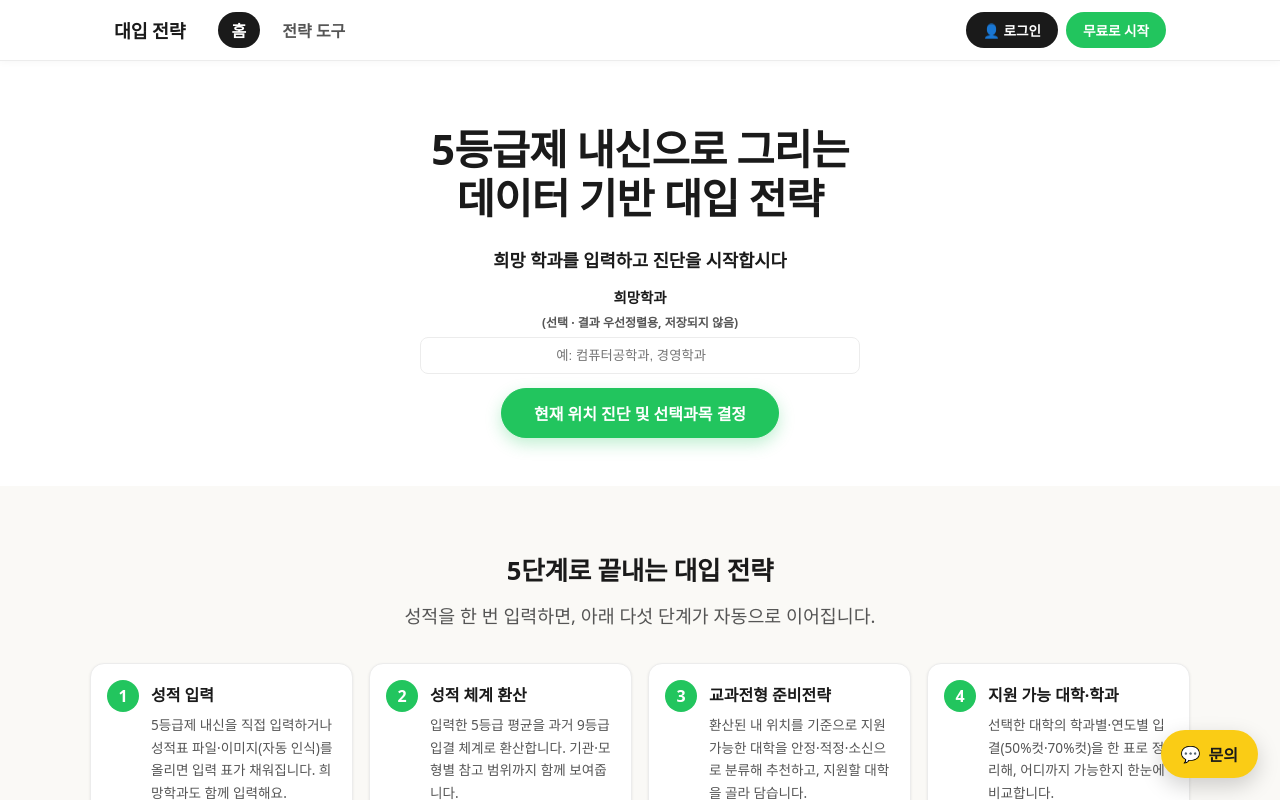
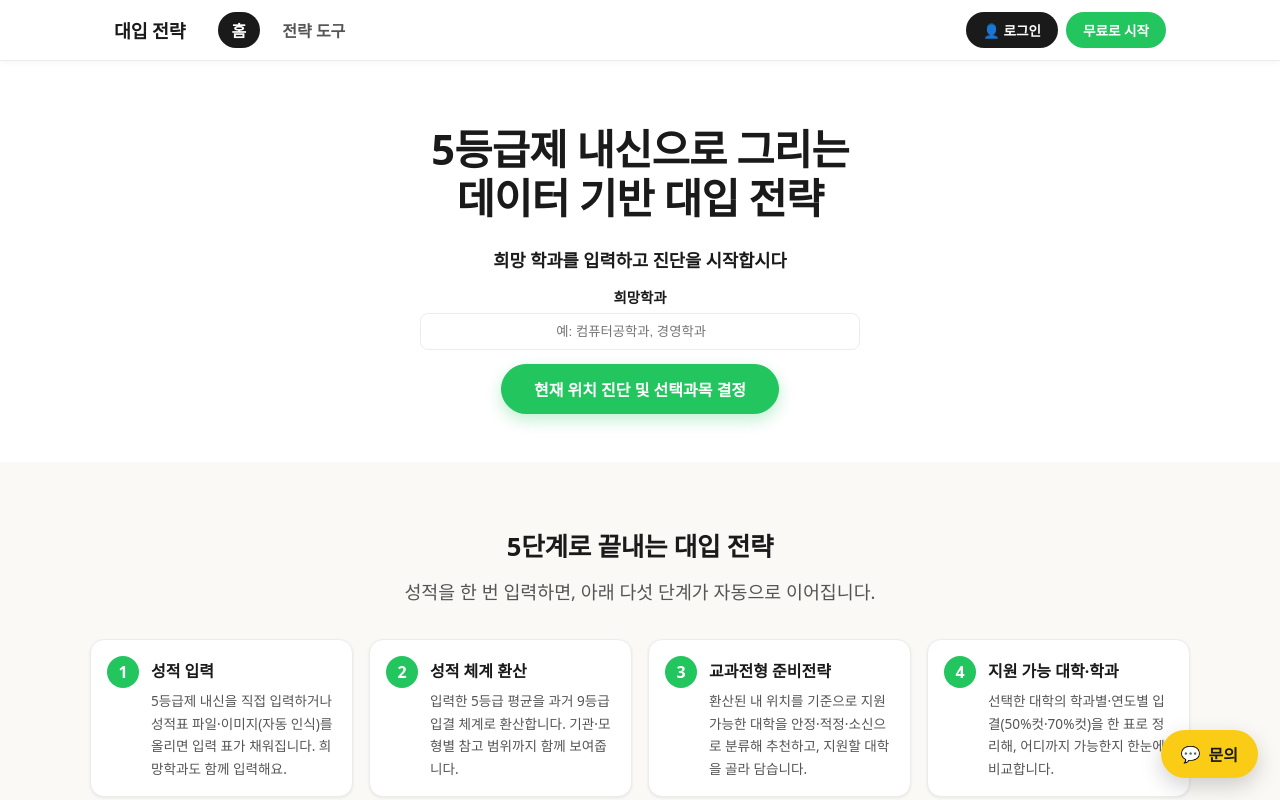
Before and after one commit to LimJeomseob/College-Admissions-Strategy-Web-Service, a React (Vite) app: page / in a window 1280 px wide. Shown: the top 800 px of the page. Built offline with nearby package versions, Linux system fonts and the light colour scheme; a web font is replaced by a local one.

Commit message:
희망학과 입력 부가 설명 문구 삭제
- '(선택 · 결과 우선정렬용, 저장되지 않음)' 제거

Co-Authored-By: Claude Opus 4.8 <noreply@anthropic.com>
Claude-Session: https://claude.ai/code/session_01KrGJoBopGp5uK7C7jZA5vW

```diff
--- a/src/components/DesiredMajorInput.tsx
+++ b/src/components/DesiredMajorInput.tsx
@@ -13,7 +13,7 @@ export function DesiredMajorInput({ value, onChange }: Props) {
   return (
     <div className="desired-major">
       <label>
-        희망학과 <small className="muted">(선택 · 결과 우선정렬용, 저장되지 않음)</small>
+        희망학과
         <input
           list="major-suggestions"
           value={value}
```
